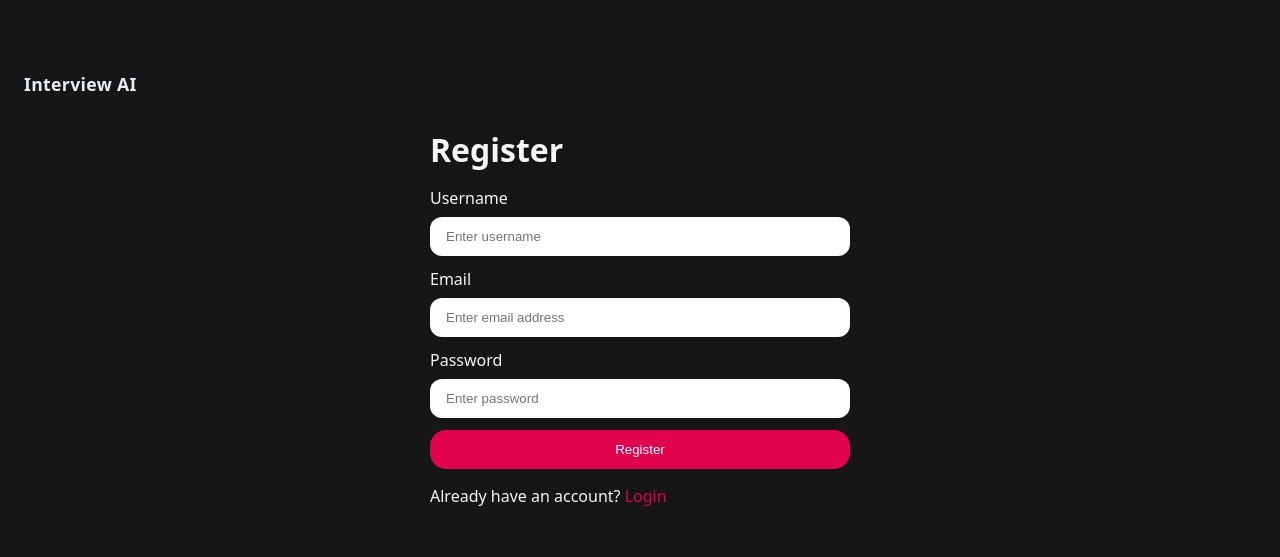
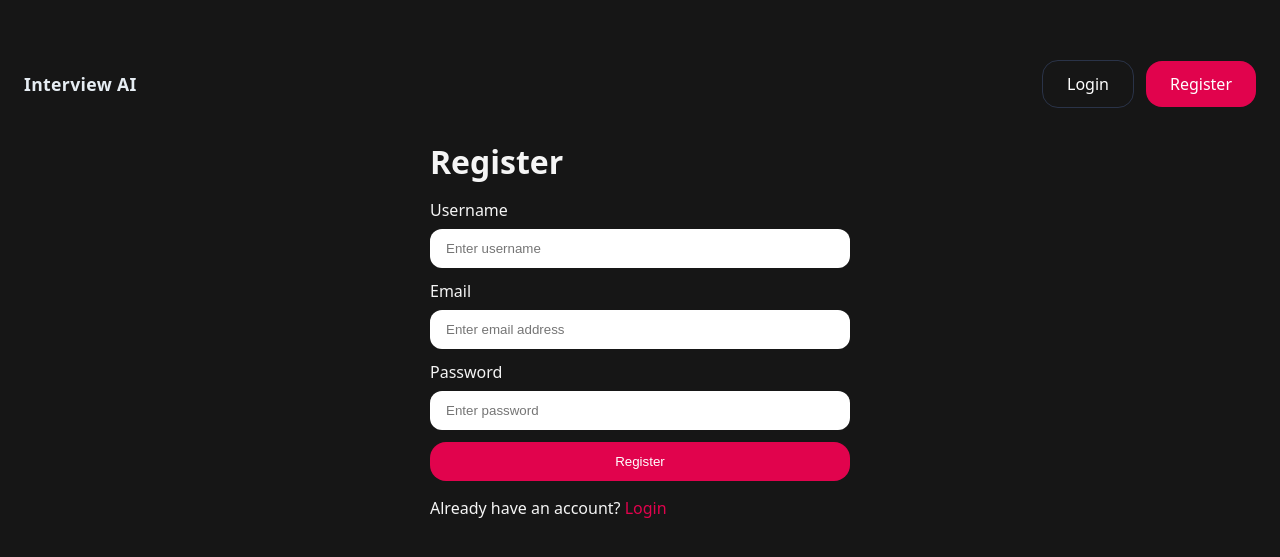
Before and after one commit to Bhola-Prasad-Yadav/Interview-AI-, a React app in the folder Frontend/: page /register in a window 1280 px wide. Shown: the part 111-668 px from the top of the page. Built offline with nearby package versions, Linux system fonts and the light colour scheme; no server answers; the HTML template or start-up script is replaced by a standard one.

Commit message:
Add authentication links and logout functionality

```diff
--- a/Frontend/src/components/AppHeader.jsx
+++ b/Frontend/src/components/AppHeader.jsx
@@ -3,8 +3,9 @@ import { Link, useNavigate } from "react-router"
 import { useAuth } from "../features/auth/hooks/useAuth"
 import "../style/app-header.scss"
 
-const AppHeader = ({ showHome = false }) => {
-    const { user } = useAuth()
+const AppHeader = ({ showHome = false, showAuthLinks = false }) => {
+    const { user, handleLogout } = useAuth()
+    const navigate = useNavigate()
 
     return (
         <header className="app-header">
@@ -25,6 +26,29 @@ const AppHeader = ({ showHome = false }) => {
                         Home
                     </Link>
                 )}
+
+                {showAuthLinks && !user && (
+                    <>
+                        <Link className="button secondary-button" to="/login">
+                            Login
+                        </Link>
+                        <Link className="button primary-button" to="/register">
+                            Register
+                        </Link>
+                    </>
+                )}
+
+                {user && (
+                    <button
+                        className="button secondary-button"
+                        onClick={async () => {
+                            await handleLogout()
+                            navigate("/login")
+                        }}
+                    >
+                        Logout
+                    </button>
+                )}
             </div>
         </header>
     )
```
